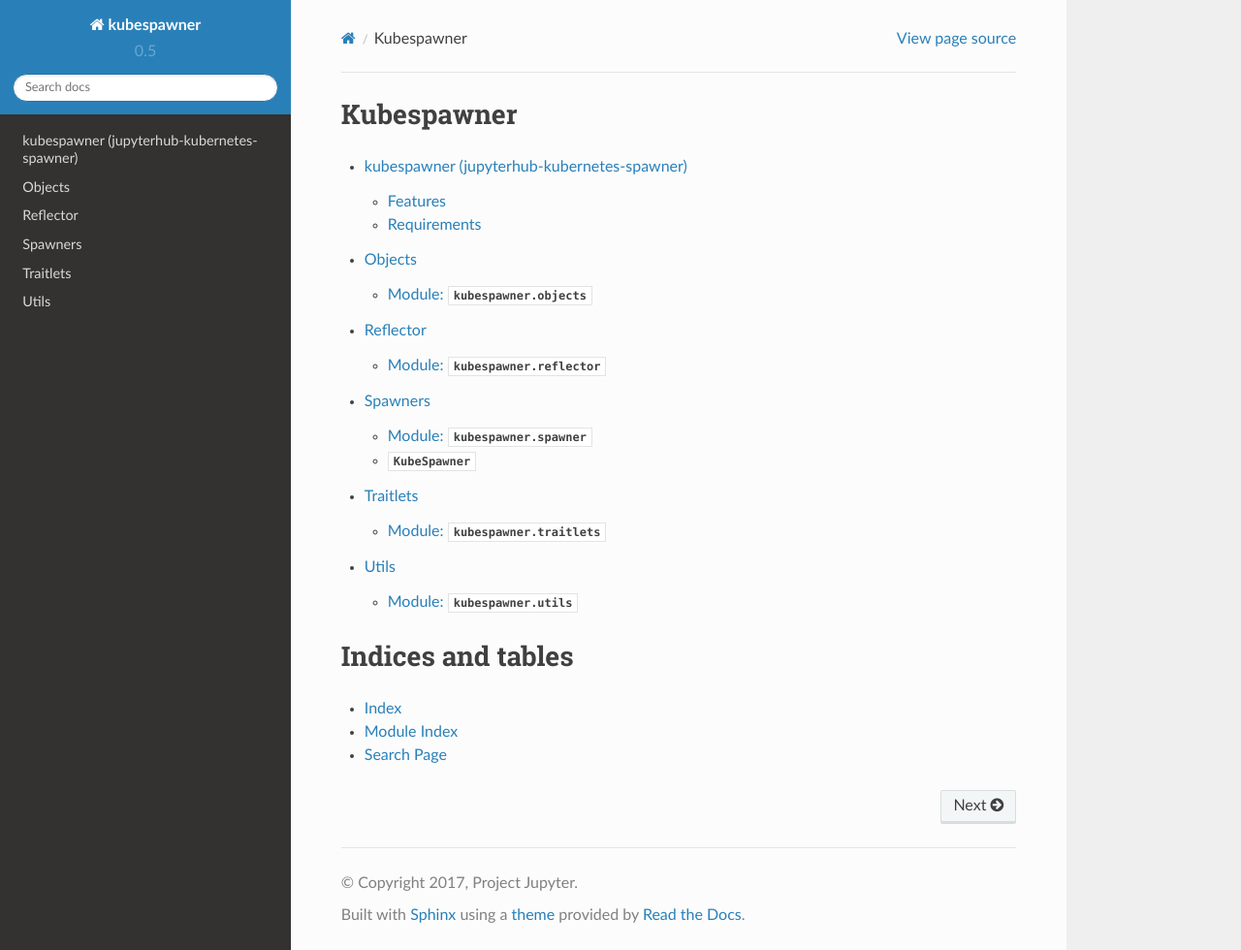
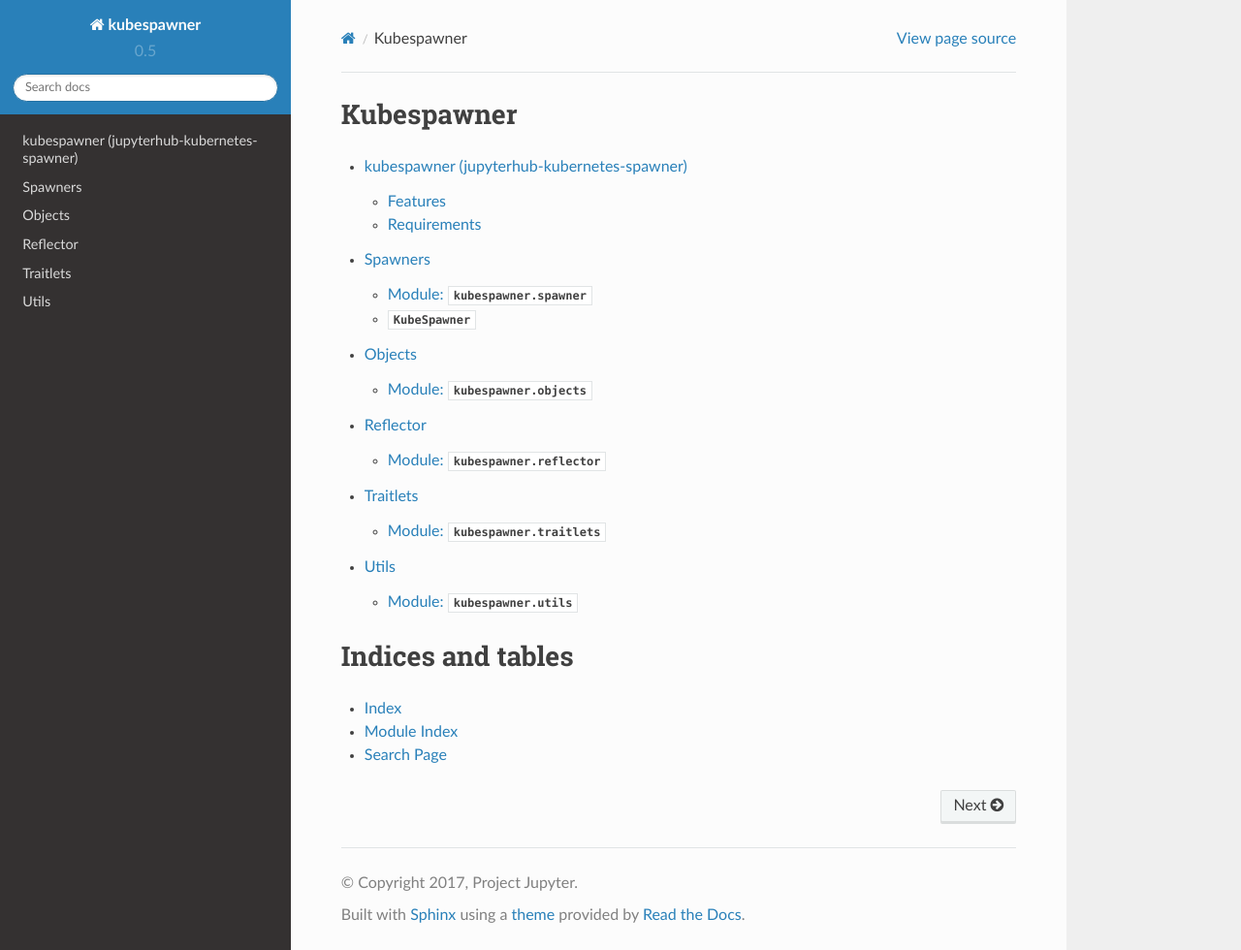
Before and after one commit to jupyterhub/kubespawner, a Sphinx documentation site: the page built from docs/source/index.rst, in a window 1280 px wide and 980 px high. Shown: the whole window at 97% size. Built offline with Sphinx 7.4.7 and the Read the Docs theme 2.0.0, drawn with Linux system fonts in a browser that asks for light colours.

```diff
--- a/docs/source/index.rst
+++ b/docs/source/index.rst
@@ -7,9 +7,9 @@ Kubespawner
    :maxdepth: 2
 
    overview.md
+   spawner
    objects
    reflector
-   spawner
    traitlets
    utils
 
```
